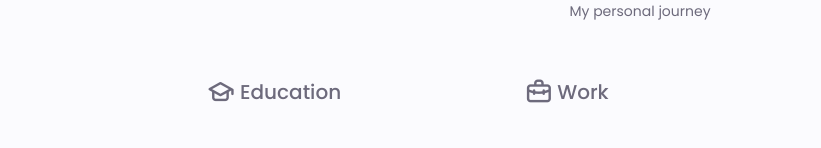
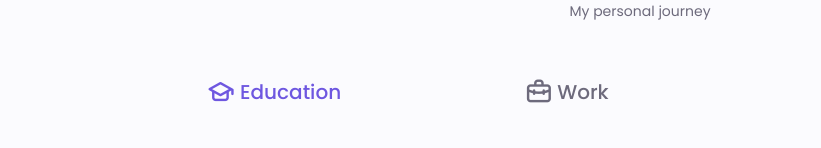
Before and after one commit to Sanchitpoudel/Sanchit, a plain HTML site: page index.html in a window 1280 px wide. Shown: the part 2327-2475 px from the top of the page, without its empty margins (0-821 px from the left). Drawn offline with nearby package versions, Linux system fonts and the light colour scheme.

Commit message:
Commit qualification

```diff
--- a/css/style.css
+++ b/css/style.css
@@ -536,3 +536,6 @@ border-radius: .25rem;
 .qualification__active[data-content]{
     display: block;
 }
+.qualification__button.qualification__active{
+    color: var(--first-color);
+}
```
